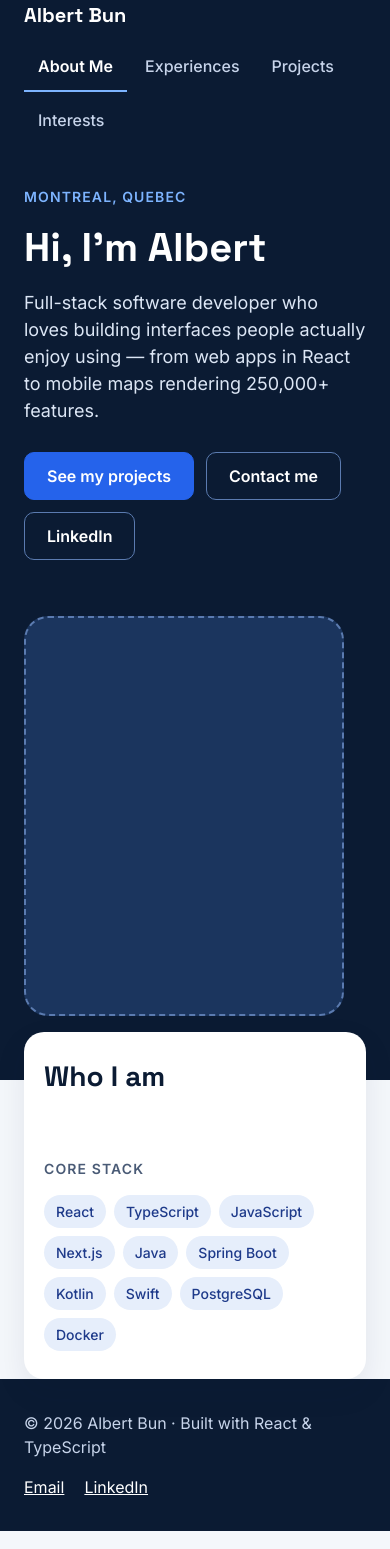
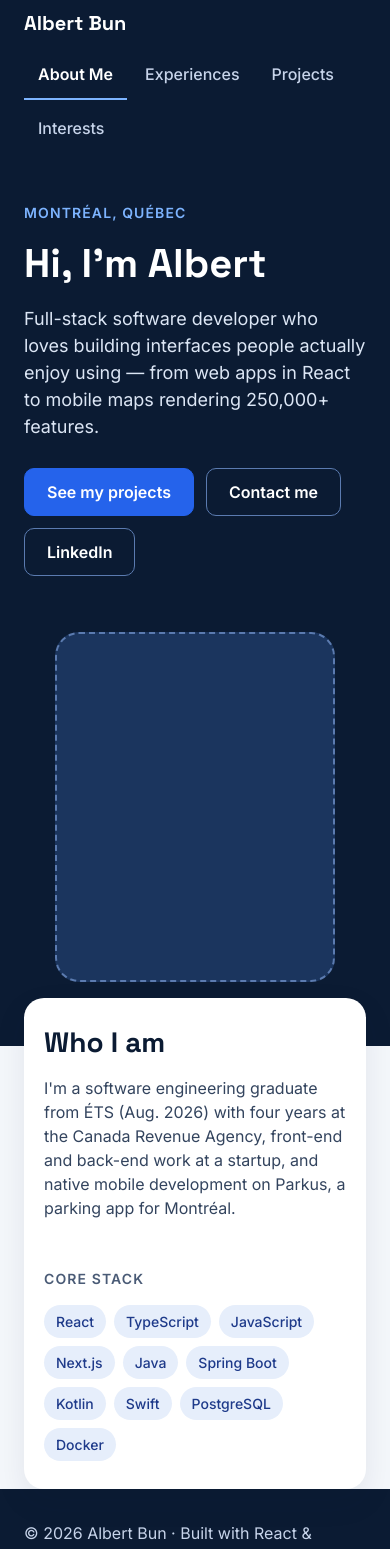
Before and after one commit to albertbun8/cv_front, a React (Vite) app: page / in a window 390 px wide. Shown: the top 1549 px of the page. Built offline with nearby package versions, Linux system fonts and the light colour scheme.

Commit message:
fix: align page content with header and polish mobile hero

```diff
--- a/src/components/AboutSection.tsx
+++ b/src/components/AboutSection.tsx
@@ -10,7 +10,7 @@ function AboutSection({skills} : AboutSectionProp){
             <section className="about-card">
                 <div className="about-text">
                     <h2>Who I am</h2>
-                    <p></p>
+                    <p>I'm a software engineering graduate from ÉTS (Aug. 2026) with four years at the Canada Revenue Agency, front-end and back-end work at a startup, and native mobile development on Parkus, a parking app for Montréal.</p>
                     <p></p>
                 </div>
                 <div className="about-stack">
--- a/src/components/Hero.css
+++ b/src/components/Hero.css
@@ -120,6 +120,7 @@
   .hero-portrait {
     min-width: 0;
     flex-basis: 100%;
-    max-width: 320px;
+    max-width: 280px;
+    margin: 0 auto;
   }
 }
--- a/src/components/Hero.tsx
+++ b/src/components/Hero.tsx
@@ -8,7 +8,7 @@ function Hero(){
             <div className="container hero-inner">
                 <div className="hero-text">
                     <p className="hero-eyebrow">
-                        Montreal, Quebec
+                        Montréal, Québec
                     </p>
 
                     <h1>Hi, I'm Albert</h1>
--- a/src/components/Layout.css
+++ b/src/components/Layout.css
@@ -8,6 +8,7 @@
   max-width: var(--content-width);
   margin: 0 auto;
   min-height: 72px;
+  padding: 8px 0;
   display: flex;
   flex-wrap: wrap;
   align-items: center;
--- a/src/index.css
+++ b/src/index.css
@@ -52,7 +52,8 @@ h3 {
 
 /* Conteneur centré réutilisable pour les pages */
 .container {
-  max-width: var(--content-width);
+  /* + les 2 gouttières, pour aligner le contenu sur la nav du header */
+  max-width: calc(var(--content-width) + 2 * var(--gutter));
   margin: 0 auto;
   padding: 0 var(--gutter);
 }
```
